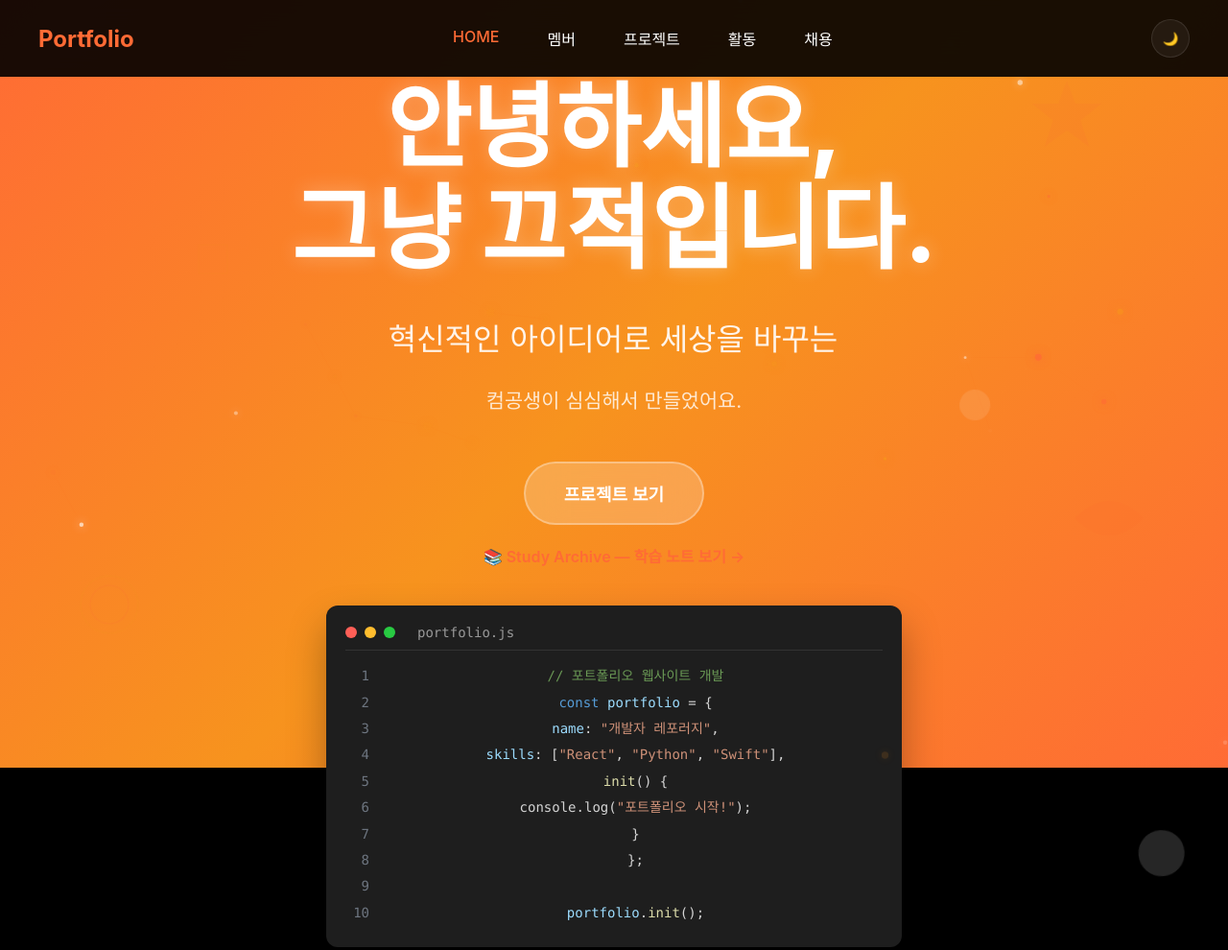
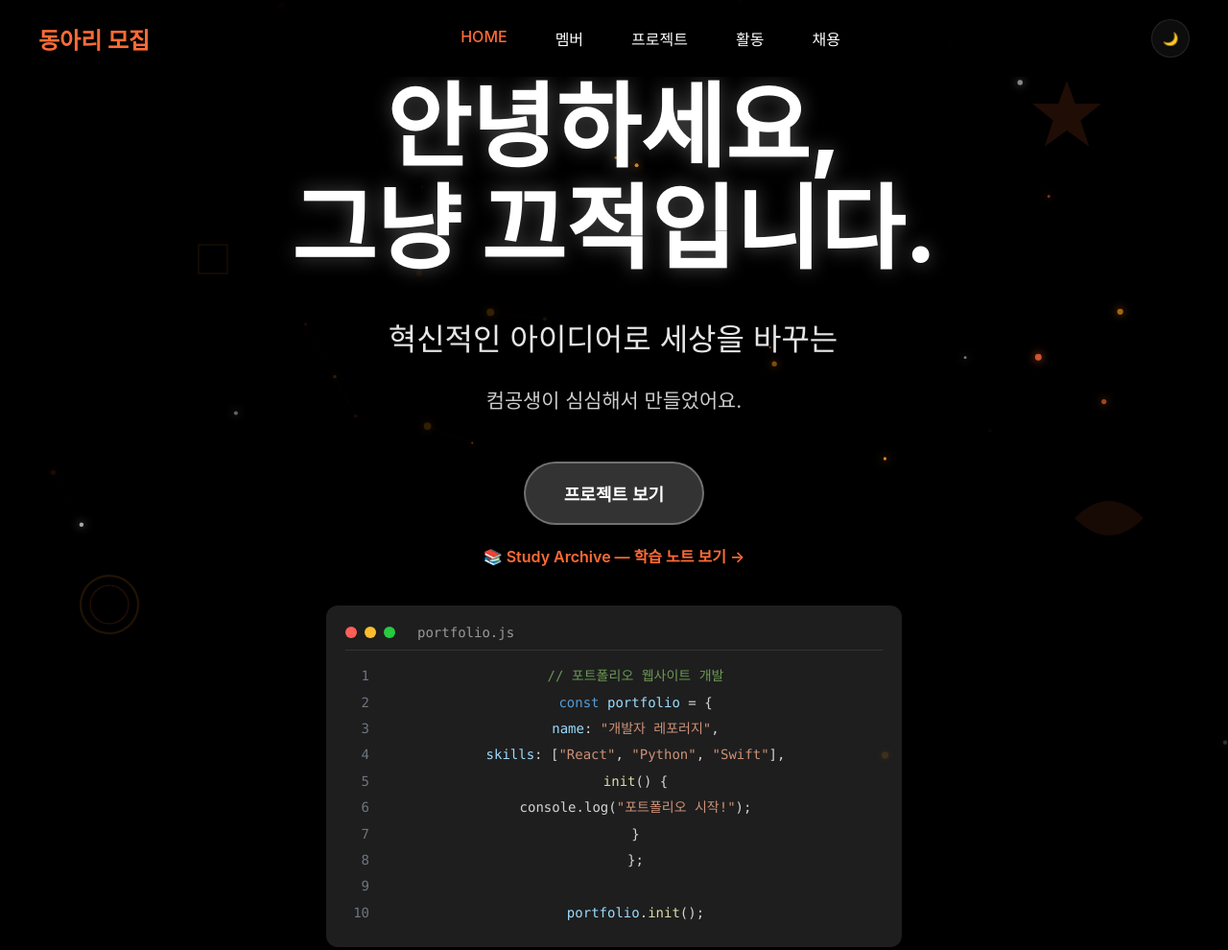
Before and after one commit to homesweetlove/club_recruitment, a plain HTML site: page club/index.html in a window 1280 px wide. Shown: the top 990 px of the page at 96% size. Drawn offline with Linux system fonts and the light colour scheme.

Commit message:
Reverse orange scroll fill and rename site to 동아리 모집

```diff
--- a/club/index.html
+++ b/club/index.html
@@ -3,7 +3,7 @@
 <head>
     <meta charset="UTF-8">
     <meta name="viewport" content="width=device-width, initial-scale=1.0">
-    <title>개발중인 AI사이트</title>
+    <title>동아리 모집</title>
     <style>
         * {
             margin: 0;
@@ -213,6 +213,7 @@
             position: fixed;
             top: 0;
             left: 0;
+            width: 0;
             height: 3px;
             background: linear-gradient(90deg, var(--accent-color), var(--accent-secondary));
             z-index: 1001;
@@ -324,6 +325,8 @@
             height: 100%;
             background: linear-gradient(135deg, var(--accent-color) 0%, var(--accent-secondary) 50%, var(--accent-color) 100%);
             z-index: -2;
+            clip-path: inset(0 0 100% 0);
+            transition: clip-path 0.15s linear;
         }
 
         .parallax-layer {
@@ -995,7 +998,7 @@
     <!-- Navigation -->
     <nav class="navbar">
         <div class="nav-content">
-            <a href="#" onclick="showPage('home')" class="logo">Portfolio</a>
+            <a href="#" onclick="showPage('home')" class="logo">동아리 모집</a>
             <ul class="nav-center">
                 <li><a href="#" onclick="showPage('home')" class="nav-link active">HOME</a></li>
                 <li><a href="#" onclick="showPage('members')" class="nav-link">멤버</a></li>
@@ -1905,22 +1908,13 @@
             }
         }
 
-        // Parallax Effect
+        // Scroll-based orange fill effect
         function initParallax() {
             try {
-                const parallaxBg = document.getElementById('parallaxBg');
-
-                window.addEventListener('scroll', () => {
-                    const scrolled = window.pageYOffset;
-                    const parallax = scrolled * 0.5;
-
-                    if (parallaxBg) {
-                        parallaxBg.style.transform = `translateY(${parallax}px)`;
-                    }
-
-                    updateProgressBar();
-                });
-                console.log('패럴랙스 효과 초기화 완료');
+                window.addEventListener('scroll', updateProgressBar, { passive: true });
+                window.addEventListener('resize', updateProgressBar);
+                updateProgressBar();
+                console.log('스크롤 채우기 효과 초기화 완료');
             } catch (error) {
                 console.error('패럴랙스 효과 초기화 오류:', error);
             }
@@ -1929,12 +1923,18 @@
         // Progress Bar
         function updateProgressBar() {
             const progressBar = document.getElementById('progressBar');
-            const scrollTop = window.pageYOffset;
-            const docHeight = document.body.scrollHeight - window.innerHeight;
-            const scrollPercent = (scrollTop / docHeight) * 100;
+            const parallaxBg = document.getElementById('parallaxBg');
+            const scrollTop = Math.max(0, window.pageYOffset);
+            const docHeight = Math.max(0, document.documentElement.scrollHeight - window.innerHeight);
+            const scrollPercent = docHeight > 0
+                ? Math.min(100, Math.max(0, (scrollTop / docHeight) * 100))
+                : 0;
 
             if (progressBar) {
                 progressBar.style.width = scrollPercent + '%';
+            }
+            if (parallaxBg) {
+                parallaxBg.style.clipPath = `inset(0 0 ${100 - scrollPercent}% 0)`;
             }
         }
 
```
Also changed, not shown: index.html (+19 -19 lines).
